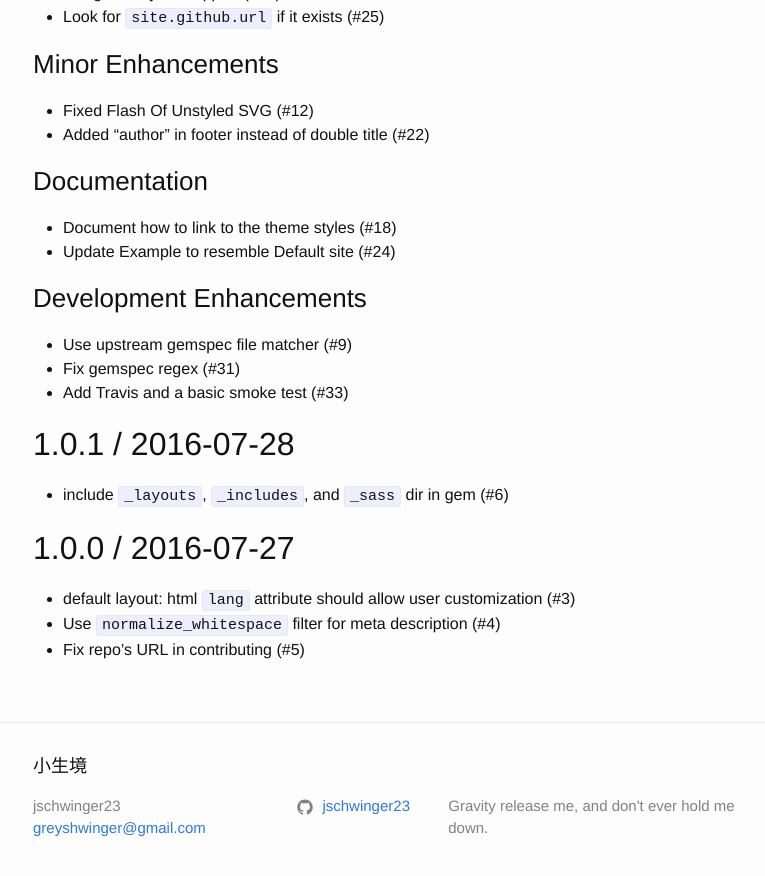
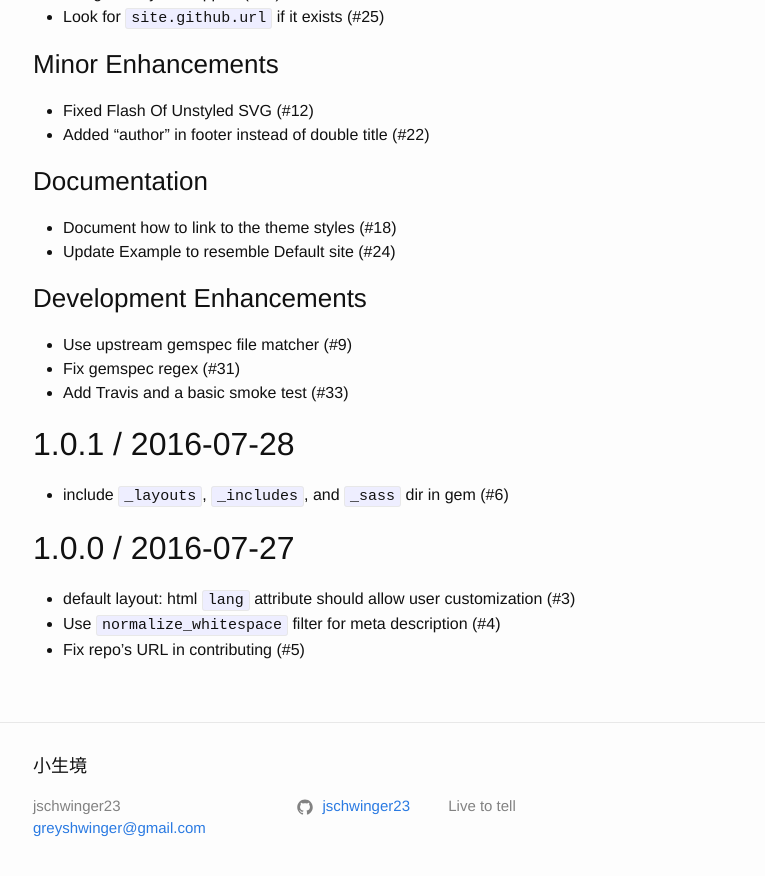
Before and after one commit to jschwinger233/jschwinger23.github.io, a Jekyll site: the page built from History.markdown, in a window 1280 px wide and 900 px high, scrolled down 2354 px. Shown: the top 876 px of the window, without its empty margins (237-1002 px from the left). Built offline with Jekyll 4.4.1, drawn with Linux system fonts in a browser that asks for light colours; our own code applies the rules of GitHub Pages for plain Markdown files.

Commit message:
change web description

```diff
--- a/_config.yml
+++ b/_config.yml
@@ -2,7 +2,7 @@ title: 小生境
 author: jschwinger23
 email: greyshwinger@gmail.com
 description: > # this means to ignore newlines until "baseurl:"
-  Gravity release me, and don't ever hold me down.
+  Live to tell
 
 github_username:  jschwinger23
 
```
Also changed, not shown: 3 other files.
